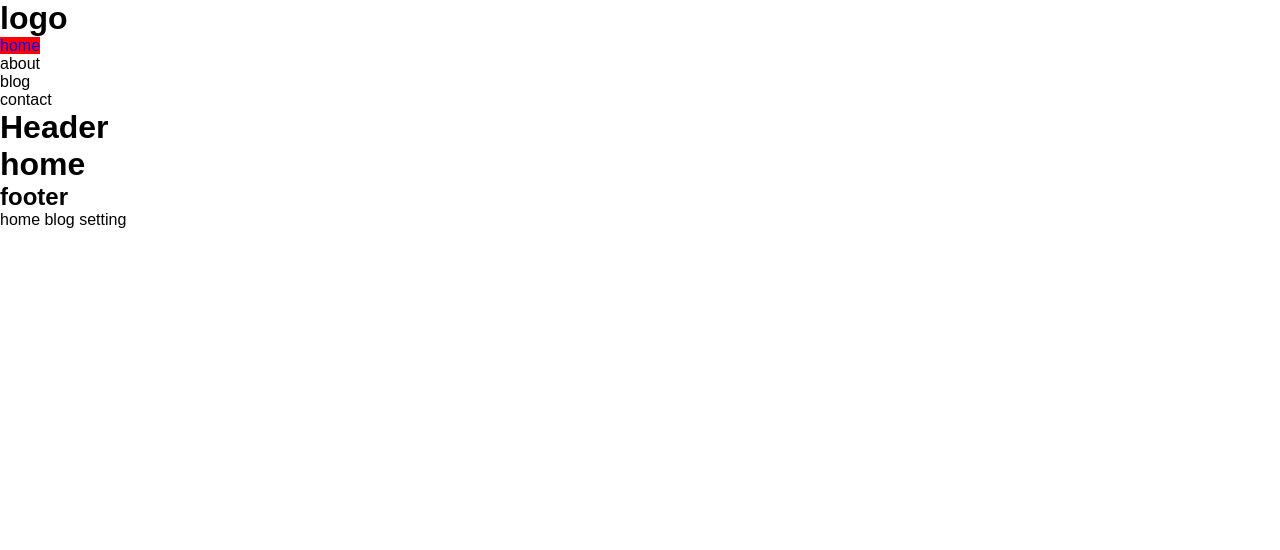
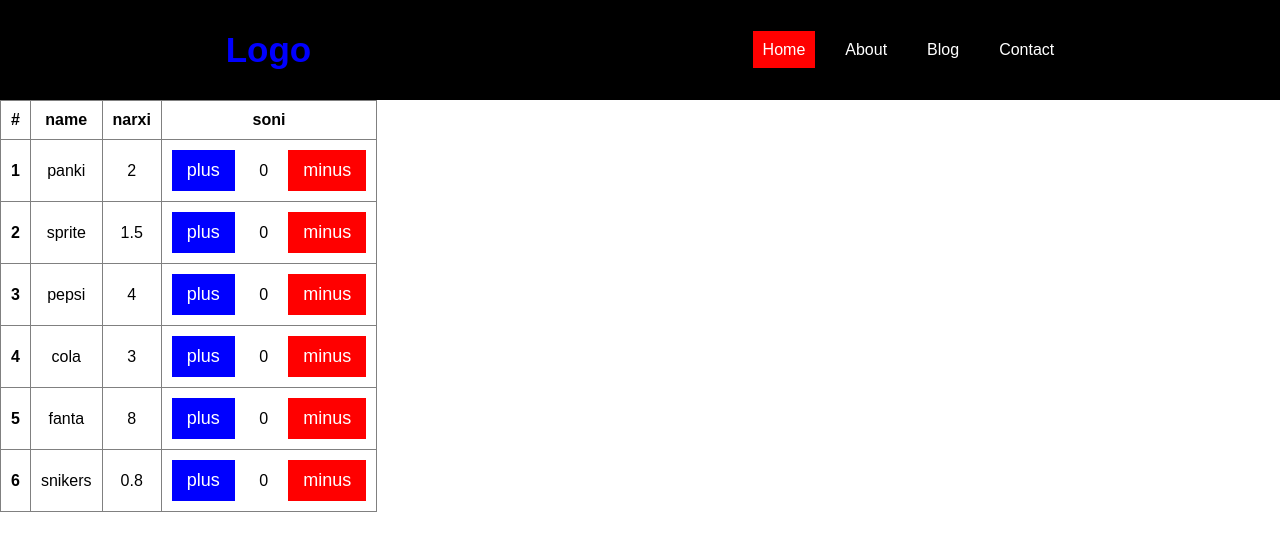
Before and after one commit to normirzayev/g_27-dars_react, a React (Create React App) app in the folder 2-dars/: page / in a window 1280 px wide. Shown: the top 550 px of the page. Built offline with nearby package versions, Linux system fonts and the light colour scheme.

Commit message:
array count up or down

```diff
--- a/2-dars/src/App.js
+++ b/2-dars/src/App.js
@@ -8,9 +8,9 @@ function App() {
   return (
     <>
       <Navbar />
-      <Header />
+      {/* <Header /> */}
       <Pages />
-      <Footer />
+      {/* <Footer /> */}
     </>
   );
 }
--- a/2-dars/src/component/Footer.js
+++ b/2-dars/src/component/Footer.js
@@ -1,16 +1,7 @@
-import { Link } from "react-router-dom";
 export let Footer = () => {
   return (
     <>
       <h2>footer</h2>
-
-      <ul>
-        <li>
-          <Link to="/"> home </Link>
-          <Link to="blog"> blog </Link>
-          <Link to="setting"> setting </Link>
-        </li>
-      </ul>
     </>
   );
 };
--- a/2-dars/src/component/Navbar.js
+++ b/2-dars/src/component/Navbar.js
@@ -1,9 +1,11 @@
-import { NavLink } from "react-router-dom";
+import { Link, NavLink } from "react-router-dom";
 function Navbar() {
   return (
     <>
       <div className="navbar">
-        <h1>logo</h1>
+        <Link to="/">
+          <h1>logo</h1>
+        </Link>
         <ul>
           <li>
             <NavLink to="/">home</NavLink>
--- a/2-dars/src/page/Home.js
+++ b/2-dars/src/page/Home.js
@@ -1,7 +1,62 @@
+import { useState } from "react";
+
 function Home() {
+  const [data, setData] = useState([
+    { id: 1, name: "panki", narx: 2, soni: 0 },
+    { id: 2, name: "sprite", narx: 1.5, soni: 0 },
+    { id: 3, name: "pepsi", narx: 4, soni: 0 },
+    { id: 4, name: "cola", narx: 3, soni: 0 },
+    { id: 5, name: "fanta", narx: 8, soni: 0 },
+    { id: 6, name: "snikers", narx: 0.8, soni: 0 },
+  ]);
+
+  let plusFunc = (item) => {
+    setData(
+      data.map((obj) =>
+        obj.id === item.id && obj.soni < 10
+          ? { ...obj, soni: obj.soni + 1 }
+          : obj
+      )
+    );
+  };
+
+  let minusFunc = (item) => {
+    if (item.soni > 0) {
+      setData(
+        data.map((obj) =>
+          obj.id === item.id ? { ...obj, soni: obj.soni - 1 } : obj
+        )
+      );
+    } else {
+      alert("error");
+    }
+  };
+
   return (
     <>
-      <h1>home</h1>
+      <table border={1}>
+        <thead>
+          <tr>
+            <th>#</th>
+            <th>name</th>
+            <th>narxi</th>
+            <th>soni</th>
+          </tr>
+        </thead>
+        <tbody>
+          {data.map((val, index) => (
+            <tr key={index}>
+              <th> {index + 1} </th>
+              <td> {val.name} </td>
+              <td> {val.narx} </td>
+              <td>
+                <button onClick={() => plusFunc(val)}>plus</button> {val.soni}
+                <button onClick={() => minusFunc(val)}>minus</button>
+              </td>
+            </tr>
+          ))}
+        </tbody>
+      </table>
     </>
   );
 }
--- a/2-dars/src/style.css
+++ b/2-dars/src/style.css
@@ -28,3 +28,60 @@ a {
   color: blue;
   background-color: red;
 }
+
+.icon {
+  background-color: blue;
+  color: red;
+  font-size: 40px;
+  width: 100px;
+  height: 100px;
+}
+
+.navbar {
+  display: flex;
+  justify-content: space-around;
+  background-color: black;
+  padding: 20px 0;
+}
+.navbar h1 {
+  color: blue;
+  text-transform: capitalize;
+  font-size: 35px;
+}
+ul {
+  display: flex;
+  align-items: center;
+  gap: 20px;
+  list-style: none;
+}
+a {
+  padding: 10px;
+  text-transform: capitalize;
+  color: white !important;
+}
+
+table {
+  border-collapse: collapse;
+}
+th,td {
+  padding: 10px ;
+  text-align: center;
+}
+button {
+  border: none;
+  outline: none;
+  padding: 10px 15px;
+  background-color: blue;
+  color: white;
+  font-size: 18px;
+  cursor: pointer;
+  margin-right: 20px;
+}
+button:nth-child(2) {
+  background-color: red;
+  margin-right: 0;
+  margin-left: 20px;
+}
+button:active {
+  transform: scale(0.9);
+}
```
